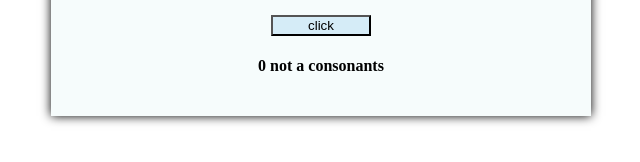
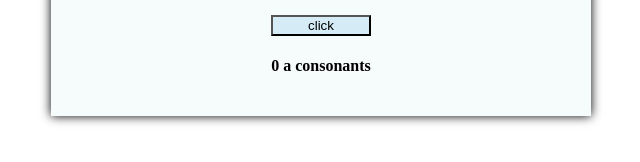
Before and after one commit to suraniunnati/javascript, a plain HTML site: page project-4/Q3.html in a window 1280 px wide. Both pictures are taken after a click on the button "click". Shown: the part 358-520 px from the top of the page, 319-959 px from the left. Drawn offline with Linux system fonts and the light colour scheme.

Commit message:
project-4

```diff
--- a/project-4/Q3.html
+++ b/project-4/Q3.html
@@ -36,16 +36,11 @@
         let name = document.getElementById("data").value;
         let count = 0;
         for (x = 0; x <= name.length  ; x++) {
-          if (
-            name[x] == "a" ||
-            name[x] == "e" ||
-            name[x] == "i" ||
-            name[x] == "o" ||
-            name[x] == "u"
-          ) {
+          let char=name[x]
+          if (char >= "a" && char <= "z" && char !== "a" && char !== "e" && char !== "i" && char !== "o" && char !== "u") {
             count++;
           }
-          document.getElementById("text").innerHTML = `${count} not a consonants`;
+          document.getElementById("text").innerHTML = `${count}  a consonants`;
         }
 
       }
```
